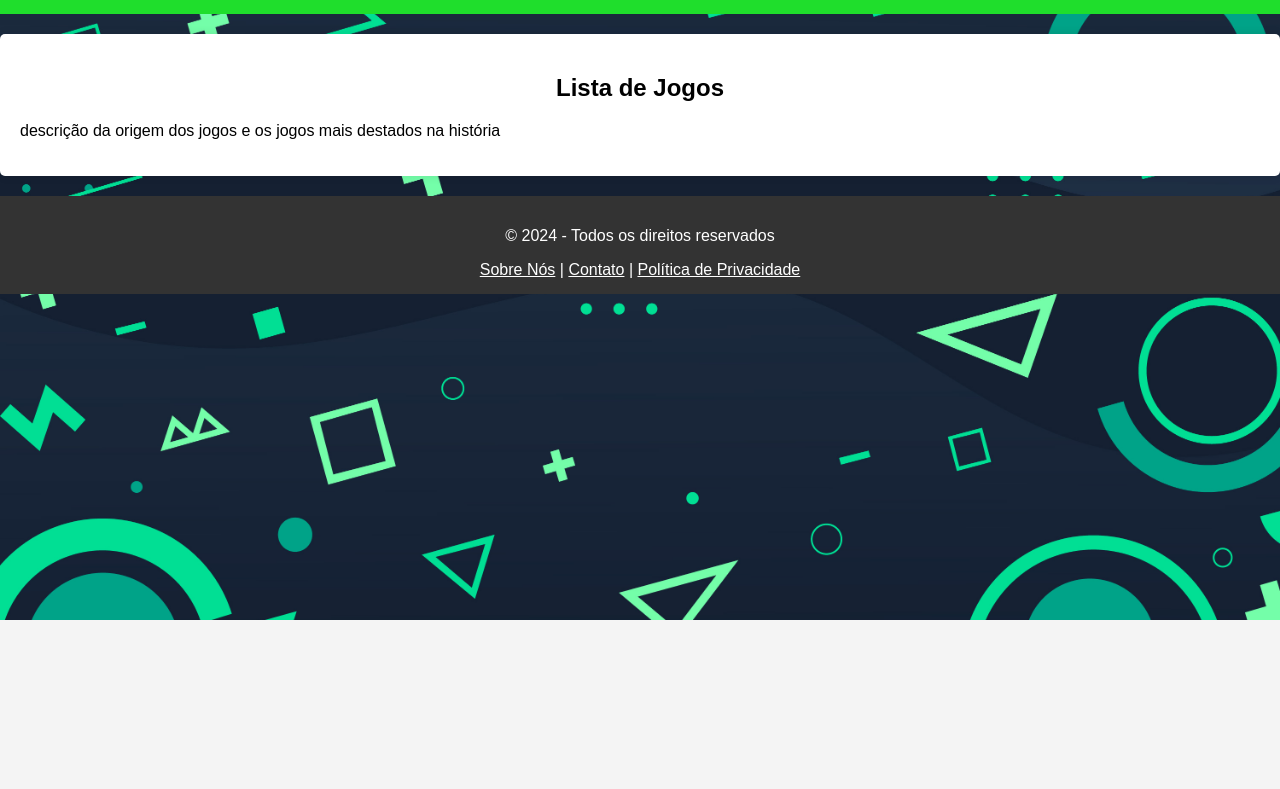
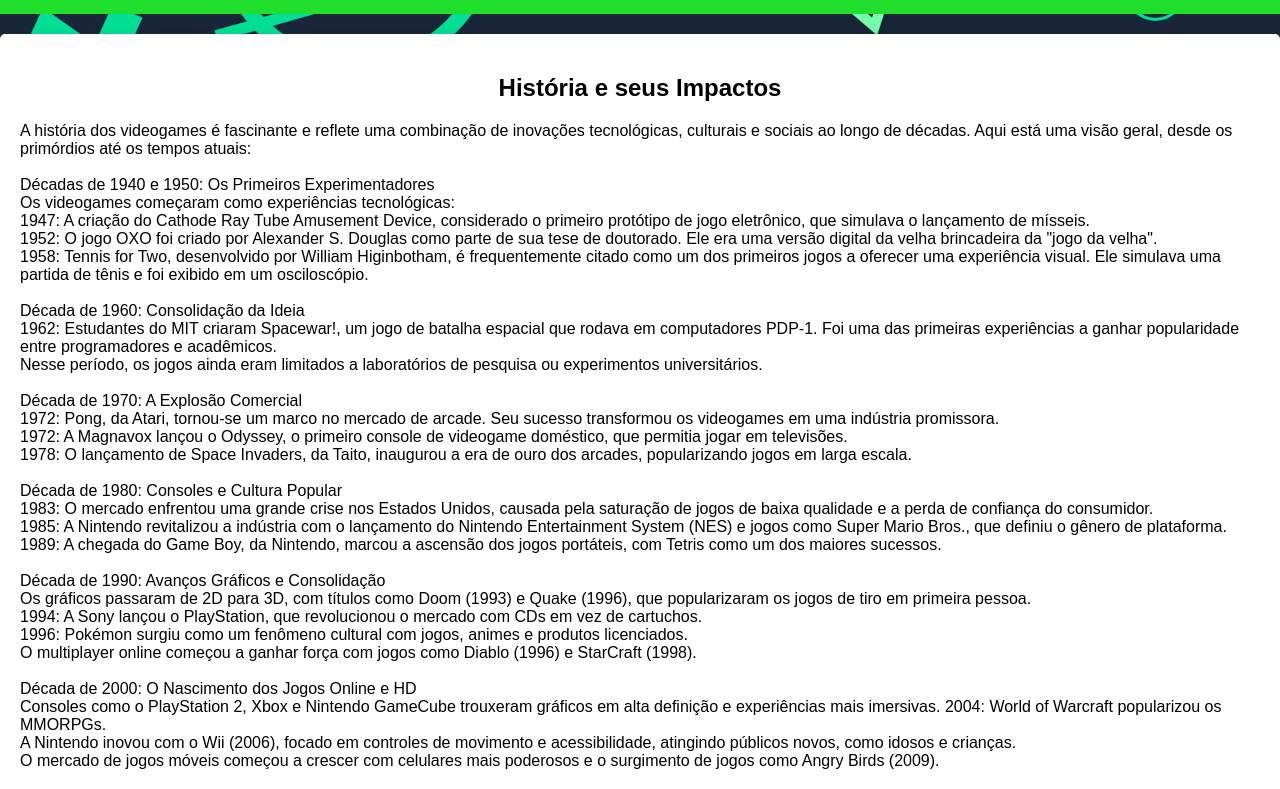
Before and after one commit to EnzoRossi007/jogos-site, a plain HTML site: page jogos-site/jogos.html in a window 1280 px wide. Shown: the part 180-969 px from the top of the page. Before the commit the page ends 800 px from the top, so only its background shows below. Drawn offline with Linux system fonts and the light colour scheme.

Commit message:
Update jogos.html

```diff
--- a/jogos-site/jogos.html
+++ b/jogos-site/jogos.html
@@ -71,7 +71,7 @@
 <body background="fundojogos.jpg">
 
 <header>
-    <h1>Jogos</h1>
+    <h1>Histótia dos Jogos</h1>
     <nav>
         <a href="index.html">Início</a>
         <a href="noticias.html">Notícias</a>
@@ -82,8 +82,62 @@
 </header>
 
 <div class="container">
-    <h2>Lista de Jogos</h2>
-    <p>descrição da origem dos jogos e os jogos mais destados na história</p>
+    <h2>História e seus Impactos</h2>
+    <p>A história dos videogames é fascinante e reflete uma combinação de inovações tecnológicas, culturais e sociais ao longo de décadas. Aqui está uma visão geral, desde os primórdios até os tempos atuais:<br>
+        <br>
+        Décadas de 1940 e 1950: Os Primeiros Experimentadores<br>
+        Os videogames começaram como experiências tecnológicas:<br>
+
+        1947: A criação do Cathode Ray Tube Amusement Device, considerado o primeiro protótipo de jogo eletrônico, que simulava o lançamento de mísseis.<br>
+        1952: O jogo OXO foi criado por Alexander S. Douglas como parte de sua tese de doutorado. Ele era uma versão digital da velha brincadeira da "jogo da velha".<br>
+        1958: Tennis for Two, desenvolvido por William Higinbotham, é frequentemente citado como um dos primeiros jogos a oferecer uma experiência visual. Ele simulava uma partida de tênis e foi exibido em um osciloscópio.<br>
+        <br>
+        Década de 1960: Consolidação da Ideia<br>
+        1962: Estudantes do MIT criaram Spacewar!, um jogo de batalha espacial que rodava em computadores PDP-1. Foi uma das primeiras experiências a ganhar popularidade entre programadores e acadêmicos.<br>
+        Nesse período, os jogos ainda eram limitados a laboratórios de pesquisa ou experimentos universitários.<br>
+        <br>
+        Década de 1970: A Explosão Comercial<br>
+        1972: Pong, da Atari, tornou-se um marco no mercado de arcade. Seu sucesso transformou os videogames em uma indústria promissora.<br>
+        1972: A Magnavox lançou o Odyssey, o primeiro console de videogame doméstico, que permitia jogar em televisões.<br>
+        1978: O lançamento de Space Invaders, da Taito, inaugurou a era de ouro dos arcades, popularizando jogos em larga escala.<br>
+        <br>
+        Década de 1980: Consoles e Cultura Popular<br>
+        1983: O mercado enfrentou uma grande crise nos Estados Unidos, causada pela saturação de jogos de baixa qualidade e a perda de confiança do consumidor.<br>
+        1985: A Nintendo revitalizou a indústria com o lançamento do Nintendo Entertainment System (NES) e jogos como Super Mario Bros., que definiu o gênero de plataforma.<br>
+        1989: A chegada do Game Boy, da Nintendo, marcou a ascensão dos jogos portáteis, com Tetris como um dos maiores sucessos.<br>
+        <br>
+        Década de 1990: Avanços Gráficos e Consolidação<br>
+        Os gráficos passaram de 2D para 3D, com títulos como Doom (1993) e Quake (1996), que popularizaram os jogos de tiro em primeira pessoa.<br>
+        1994: A Sony lançou o PlayStation, que revolucionou o mercado com CDs em vez de cartuchos.<br>
+        1996: Pokémon surgiu como um fenômeno cultural com jogos, animes e produtos licenciados.<br>
+        O multiplayer online começou a ganhar força com jogos como Diablo (1996) e StarCraft (1998).<br>
+        <br>
+        Década de 2000: O Nascimento dos Jogos Online e HD<br>
+        Consoles como o PlayStation 2, Xbox e Nintendo GameCube trouxeram gráficos em alta definição e experiências mais imersivas.
+        2004: World of Warcraft popularizou os MMORPGs.<br>
+        A Nintendo inovou com o Wii (2006), focado em controles de movimento e acessibilidade, atingindo públicos novos, como idosos e crianças.<br>
+        O mercado de jogos móveis começou a crescer com celulares mais poderosos e o surgimento de jogos como Angry Birds (2009).<br>
+        <br>
+        Década de 2010: Consoles de Alta Performance e Cultura dos eSports<br>
+        O PlayStation 4 e o Xbox One expandiram o conceito de jogos como plataformas de entretenimento, incluindo streaming e mídia social.<br>
+        O movimento de eSports ganhou relevância com jogos como League of Legends, Fortnite e Counter-Strike.<br>
+        Os jogos móveis explodiram com o sucesso de Pokémon GO (2016) e Clash of Clans.<br>
+        Realidade virtual (VR) e realidade aumentada (AR) começaram a ser exploradas, com dispositivos como o Oculus Rift e o HTC Vive.<br>
+        <br>
+        2020 e Além: O Futuro do Entretenimento<br>
+        Consoles como PlayStation 5 e Xbox Series X/S introduziram gráficos com ray tracing e tempos de carregamento mínimos.<br>
+        Os serviços de jogos em nuvem, como Google Stadia, Xbox Cloud Gaming e NVIDIA GeForce Now, começaram a mudar a maneira como as pessoas acessam jogos.<br>
+        Os jogos independentes ganharam destaque, com títulos como Among Us e Hades conquistando públicos globais.
+        IA e machine learning têm sido usadas para melhorar a experiência do jogador, desde inimigos mais inteligentes até a criação de mundos mais dinâmicos.<br>
+        <br>
+        Impactos dos Videogames<br>
+        Culturais: Os videogames tornaram-se uma forma de arte e narrativa, explorando temas profundos e criando comunidades globais.<br>
+        Econômicos: A indústria de jogos é maior que as indústrias de cinema e música combinadas, gerando bilhões de dólares anualmente.<br>
+        Sociais: Criaram novas formas de interação, como o multiplayer online e os mundos virtuais.<br>
+        Educacionais: Jogos têm sido usados para ensinar habilidades como lógica, estratégia e até empatia.<br>
+        Saúde: Jogos podem melhorar a coordenação motora, tratar fobias e ajudar na reabilitação de pacientes.<br>
+        <br>
+        A história dos videogames é marcada por uma evolução constante, e seu impacto na sociedade só tende a crescer à medida que a tecnologia avança. O futuro promete ainda mais inovação, com inteligência artificial, mundos virtuais imersivos e experiências que desafiam nossa imaginação.</p>
 </div>
 
 <footer>
```
